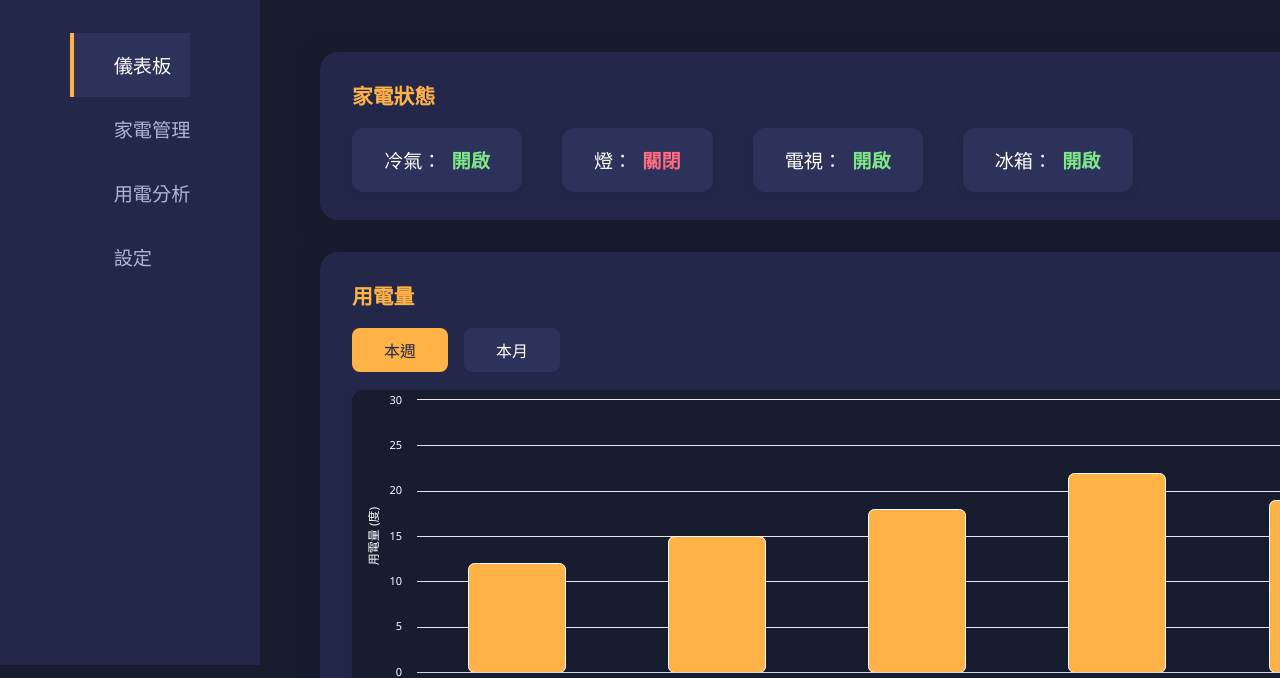
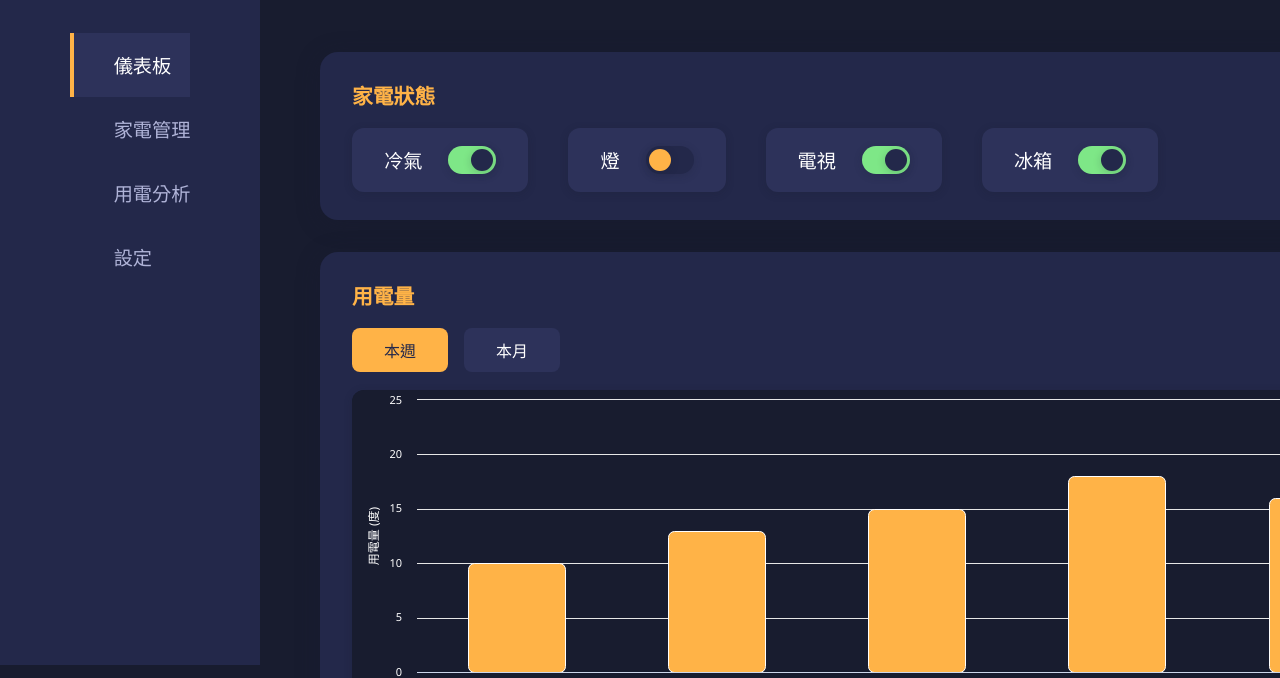
Before and after one commit to eforeli/corsor-testing, a plain HTML site: page index.html in a window 1280 px wide. Shown: the part 135-813 px from the top of the page. Drawn offline with nearby package versions, Linux system fonts and the light colour scheme.

Commit message:
feat: 家電可單獨開關並即時更新圖表

```diff
--- a/index.html
+++ b/index.html
@@ -28,10 +28,34 @@
       <section class="appliance-status">
         <h3>家電狀態</h3>
         <div class="appliance-list">
-          <div class="appliance" id="ac">冷氣：<span class="status">開啟</span></div>
-          <div class="appliance" id="light">燈：<span class="status">關閉</span></div>
-          <div class="appliance" id="tv">電視：<span class="status">開啟</span></div>
-          <div class="appliance" id="fridge">冰箱：<span class="status">開啟</span></div>
+          <div class="appliance" id="ac">
+            <span class="appliance-name">冷氣</span>
+            <label class="switch">
+              <input type="checkbox" id="switch-ac">
+              <span class="slider"></span>
+            </label>
+          </div>
+          <div class="appliance" id="light">
+            <span class="appliance-name">燈</span>
+            <label class="switch">
+              <input type="checkbox" id="switch-light">
+              <span class="slider"></span>
+            </label>
+          </div>
+          <div class="appliance" id="tv">
+            <span class="appliance-name">電視</span>
+            <label class="switch">
+              <input type="checkbox" id="switch-tv">
+              <span class="slider"></span>
+            </label>
+          </div>
+          <div class="appliance" id="fridge">
+            <span class="appliance-name">冰箱</span>
+            <label class="switch">
+              <input type="checkbox" id="switch-fridge">
+              <span class="slider"></span>
+            </label>
+          </div>
         </div>
       </section>
       <section class="power-usage">
--- a/script.js
+++ b/script.js
@@ -1,35 +1,44 @@
-// 模擬家電狀態資料
+// 模擬家電狀態與用電量（每家電獨立）
 const appliances = [
-  { id: 'ac', name: '冷氣', status: true },
-  { id: 'light', name: '燈', status: false },
-  { id: 'tv', name: '電視', status: true },
-  { id: 'fridge', name: '冰箱', status: true }
+  { id: 'ac', name: '冷氣', status: true, weekUsage: [5, 6, 7, 8, 7, 9, 8], monthUsage: [120, 110, 115, 130, 140, 135, 138, 142, 145, 150, 148, 152, 155, 158, 160, 162, 165, 168, 170, 172, 175, 178, 180, 182, 185, 188, 190, 192, 195, 198] },
+  { id: 'light', name: '燈', status: false, weekUsage: [2, 2, 3, 4, 3, 4, 3], monthUsage: [40, 38, 36, 42, 44, 41, 43, 45, 47, 48, 49, 50, 51, 52, 53, 54, 55, 56, 57, 58, 59, 60, 61, 62, 63, 64, 65, 66, 67, 68] },
+  { id: 'tv', name: '電視', status: true, weekUsage: [3, 4, 5, 6, 5, 7, 6], monthUsage: [80, 78, 75, 85, 90, 88, 89, 92, 95, 98, 97, 99, 100, 102, 104, 106, 108, 110, 112, 114, 116, 118, 120, 122, 124, 126, 128, 130, 132, 134] },
+  { id: 'fridge', name: '冰箱', status: true, weekUsage: [2, 3, 3, 4, 4, 5, 3], monthUsage: [80, 84, 69, 83, 86, 66, 80, 91, 103, 114, 106, 119, 124, 128, 133, 138, 142, 146, 150, 154, 158, 162, 166, 170, 174, 178, 182, 186, 190, 194] }
 ];
 
-// 模擬用電量資料
-const weekUsage = [12, 15, 18, 22, 19, 25, 20]; // 單位：度
-const monthUsage = [320, 310, 295, 340, 360, 330, 350, 370, 390, 410, 400, 420, 430, 440, 450, 460, 470, 480, 490, 500, 510, 520, 530, 540, 550, 560, 570, 580, 590, 600];
 const weekLabels = ['週一', '週二', '週三', '週四', '週五', '週六', '週日'];
 const monthLabels = Array.from({length: 30}, (_, i) => `${i+1}日`);
 
-// 模擬最高用電時段與家電
 const peakTime = '18:00 - 19:00';
-const topAppliance = '冷氣';
 
-// 初始化家電狀態
+// 狀態渲染
 function renderApplianceStatus() {
   appliances.forEach(appliance => {
-    const el = document.getElementById(appliance.id).querySelector('.status');
-    el.textContent = appliance.status ? '開啟' : '關閉';
-    el.className = 'status' + (appliance.status ? '' : ' off');
+    const checkbox = document.getElementById(`switch-${appliance.id}`);
+    checkbox.checked = appliance.status;
+    checkbox.onchange = function() {
+      appliance.status = this.checked;
+      renderUsageChart();
+      renderTopAppliance();
+    };
   });
 }
 
-// 用電量圖表
+// 用電量圖表（只統計開啟的家電）
 let currentMode = 'week';
 function renderUsageChart() {
-  const data = currentMode === 'week' ? weekUsage : monthUsage;
-  const categories = currentMode === 'week' ? weekLabels : monthLabels;
+  let data = [];
+  let categories = currentMode === 'week' ? weekLabels : monthLabels;
+  // 統計所有開啟家電的用電量加總
+  for (let i = 0; i < categories.length; i++) {
+    let sum = 0;
+    appliances.forEach(appliance => {
+      if (appliance.status) {
+        sum += currentMode === 'week' ? appliance.weekUsage[i] : appliance.monthUsage[i];
+      }
+    });
+    data.push(sum);
+  }
   Highcharts.chart('usage-chart', {
     chart: {
       type: 'column',
@@ -73,16 +82,32 @@ function setupToggleButtons() {
   };
 }
 
-// 初始化最高用電時段與家電
+// 最高耗電家電（僅統計開啟的）
+function renderTopAppliance() {
+  let max = 0;
+  let top = '無';
+  appliances.forEach(appliance => {
+    if (appliance.status) {
+      // 以本週/本月總用電量判斷
+      const total = currentMode === 'week' ? appliance.weekUsage.reduce((a,b)=>a+b,0) : appliance.monthUsage.reduce((a,b)=>a+b,0);
+      if (total > max) {
+        max = total;
+        top = appliance.name;
+      }
+    }
+  });
+  document.getElementById('top-appliance').textContent = top;
+}
+
+// 最高用電時段（維持原本模擬值）
 function renderPeakInfo() {
   document.getElementById('peak-time').textContent = peakTime;
-  document.getElementById('top-appliance').textContent = topAppliance;
 }
 
-// 初始化
 window.onload = function() {
   renderApplianceStatus();
   renderUsageChart();
   setupToggleButtons();
   renderPeakInfo();
+  renderTopAppliance();
 };
--- a/style.css
+++ b/style.css
@@ -147,3 +147,50 @@ body {
   color: #7ee787;
   margin-top: 18px;
 }
+.switch {
+  position: relative;
+  display: inline-block;
+  width: 48px;
+  height: 28px;
+}
+.switch input {
+  opacity: 0;
+  width: 0;
+  height: 0;
+}
+.slider {
+  position: absolute;
+  cursor: pointer;
+  top: 0;
+  left: 0;
+  right: 0;
+  bottom: 0;
+  background: #23284a;
+  border-radius: 34px;
+  transition: background 0.3s;
+  box-shadow: 0 2px 8px 0 #181c2f33;
+}
+.slider:before {
+  position: absolute;
+  content: "";
+  height: 22px;
+  width: 22px;
+  left: 3px;
+  bottom: 3px;
+  background: #ffb347;
+  border-radius: 50%;
+  transition: transform 0.3s, background 0.3s;
+  box-shadow: 0 2px 8px 0 #181c2f33;
+}
+.switch input:checked + .slider {
+  background: #7ee787;
+}
+.switch input:checked + .slider:before {
+  transform: translateX(20px);
+  background: #23284a;
+}
+.appliance-name {
+  margin-right: 16px;
+  font-weight: 500;
+  font-size: 1.2rem;
+}
```
